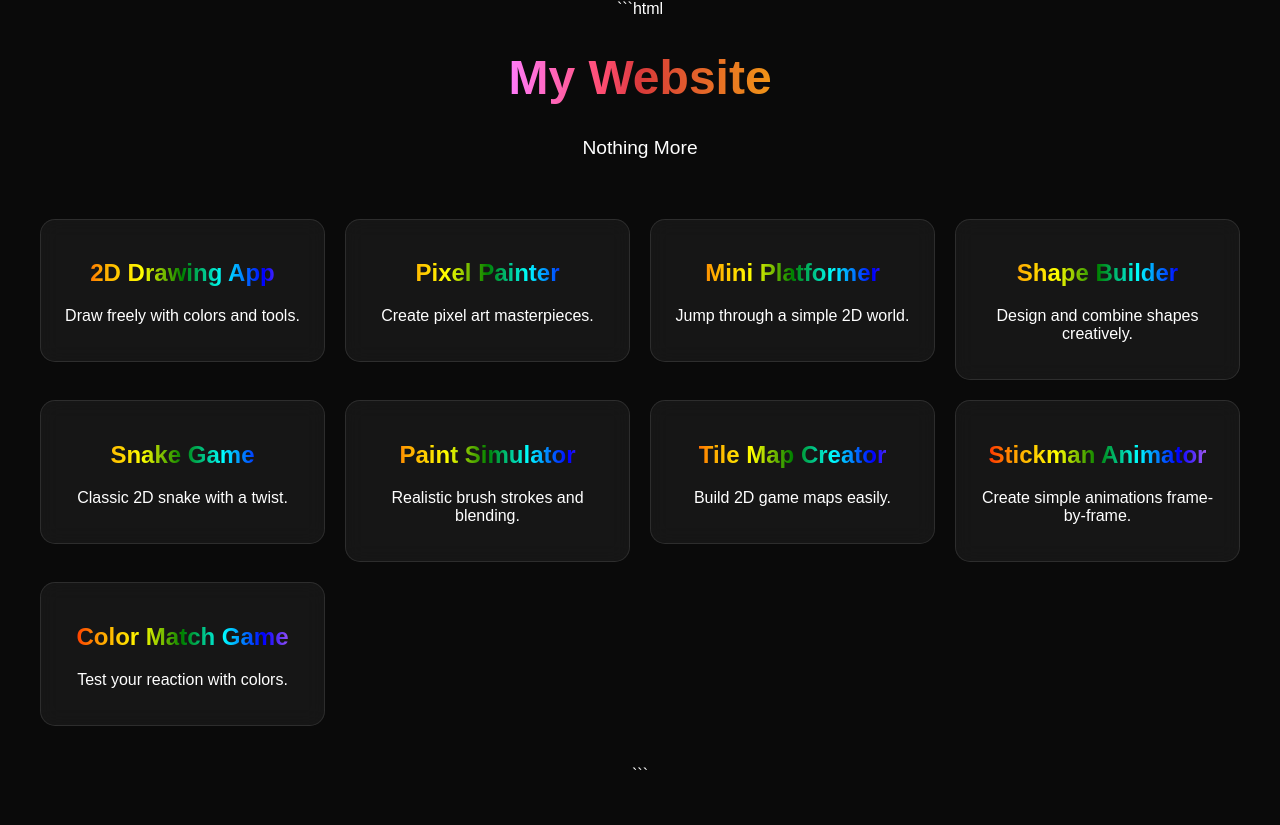
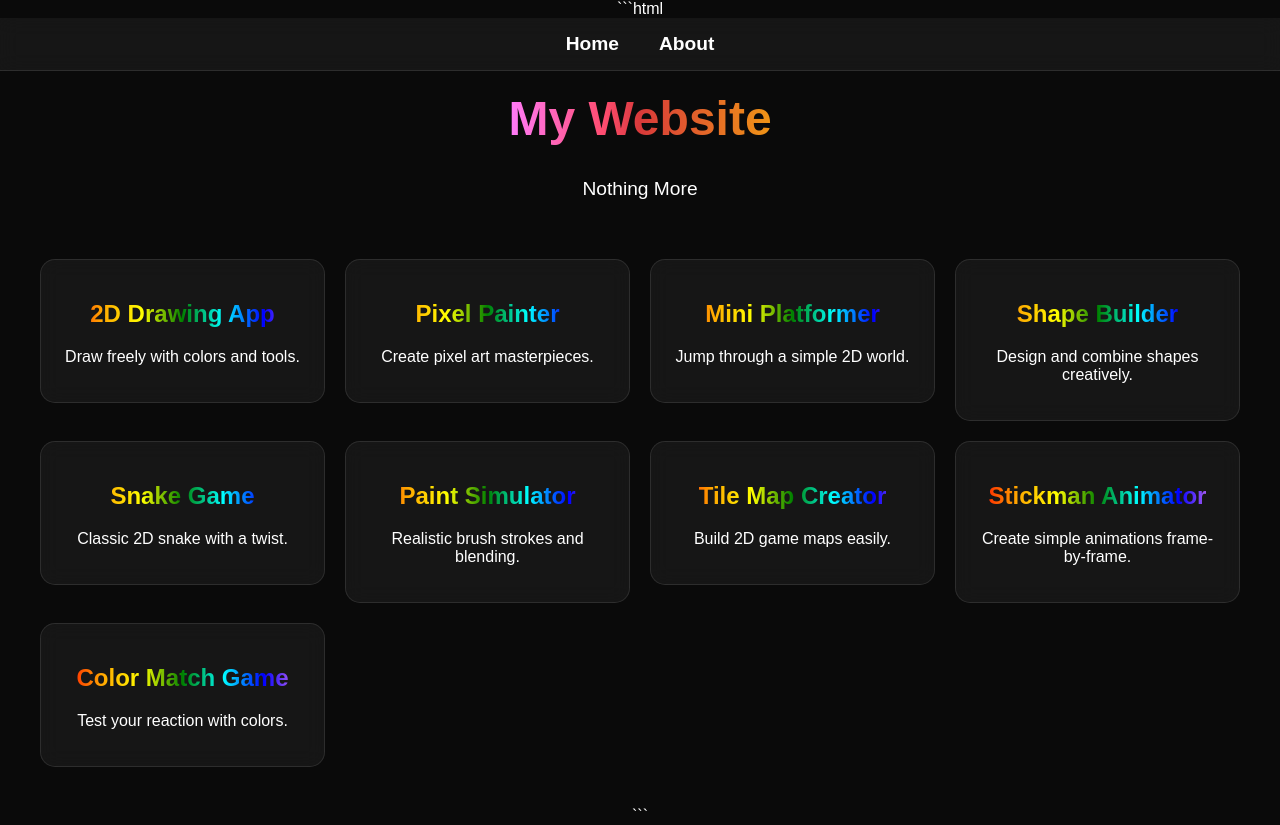
Before and after one commit to voidxlks/Cool-Stuff, a plain HTML site: page index.html in a window 1280 px wide. Before the commit the page ends 800 px from the top, so only its background shows below. Drawn offline with Linux system fonts and the light colour scheme.

Commit message:
Update index.html

```diff
--- a/index.html
+++ b/index.html
@@ -14,10 +14,37 @@ body {
     text-align: center;
 }
 
-/* Rainbow title */
+/* NAVBAR */
+.navbar {
+    display: flex;
+    justify-content: center;
+    gap: 40px;
+    padding: 15px;
+    background: rgba(255,255,255,0.05);
+    backdrop-filter: blur(10px);
+    border-bottom: 1px solid rgba(255,255,255,0.1);
+}
+
+.navbar a {
+    text-decoration: none;
+    font-size: 1.2rem;
+    font-weight: bold;
+    color: white;
+    position: relative;
+}
+
+/* Rainbow hover effect */
+.navbar a:hover {
+    background: linear-gradient(90deg, red, orange, yellow, green, cyan, blue, violet);
+    -webkit-background-clip: text;
+    -webkit-text-fill-color: transparent;
+}
+
+/* Title */
 .rainbow {
     font-size: 3rem;
     font-weight: bold;
+    margin-top: 20px;
     background: linear-gradient(90deg, red, orange, yellow, green, cyan, blue, violet);
     -webkit-background-clip: text;
     -webkit-text-fill-color: transparent;
@@ -57,14 +84,12 @@ body {
     box-shadow: 0 0 20px rgba(255,255,255,0.2);
 }
 
-/* Rainbow titles */
 .card h2 {
     background: linear-gradient(90deg, red, orange, yellow, green, cyan, blue, violet);
     -webkit-background-clip: text;
     -webkit-text-fill-color: transparent;
 }
 
-/* Remove link styling */
 a {
     text-decoration: none;
     color: white;
@@ -73,6 +98,12 @@ a {
 </head>
 
 <body>
+
+<!-- NAVBAR -->
+<div class="navbar">
+    <a href="index.html">Home</a>
+    <a href="page2.html">About</a>
+</div>
 
 <h1 class="rainbow">My Website</h1>
 <p class="subtitle">Nothing More</p>
```
